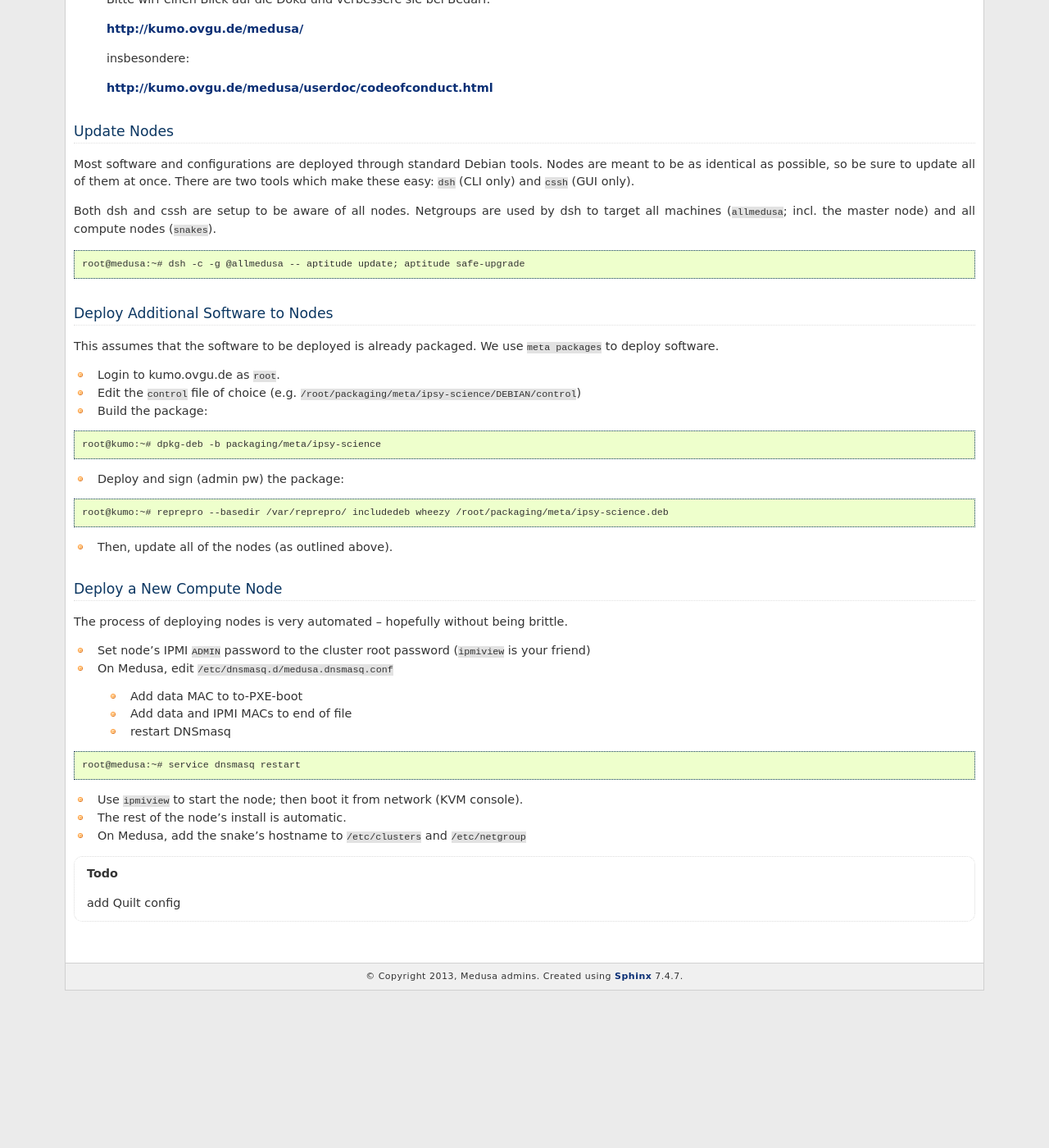
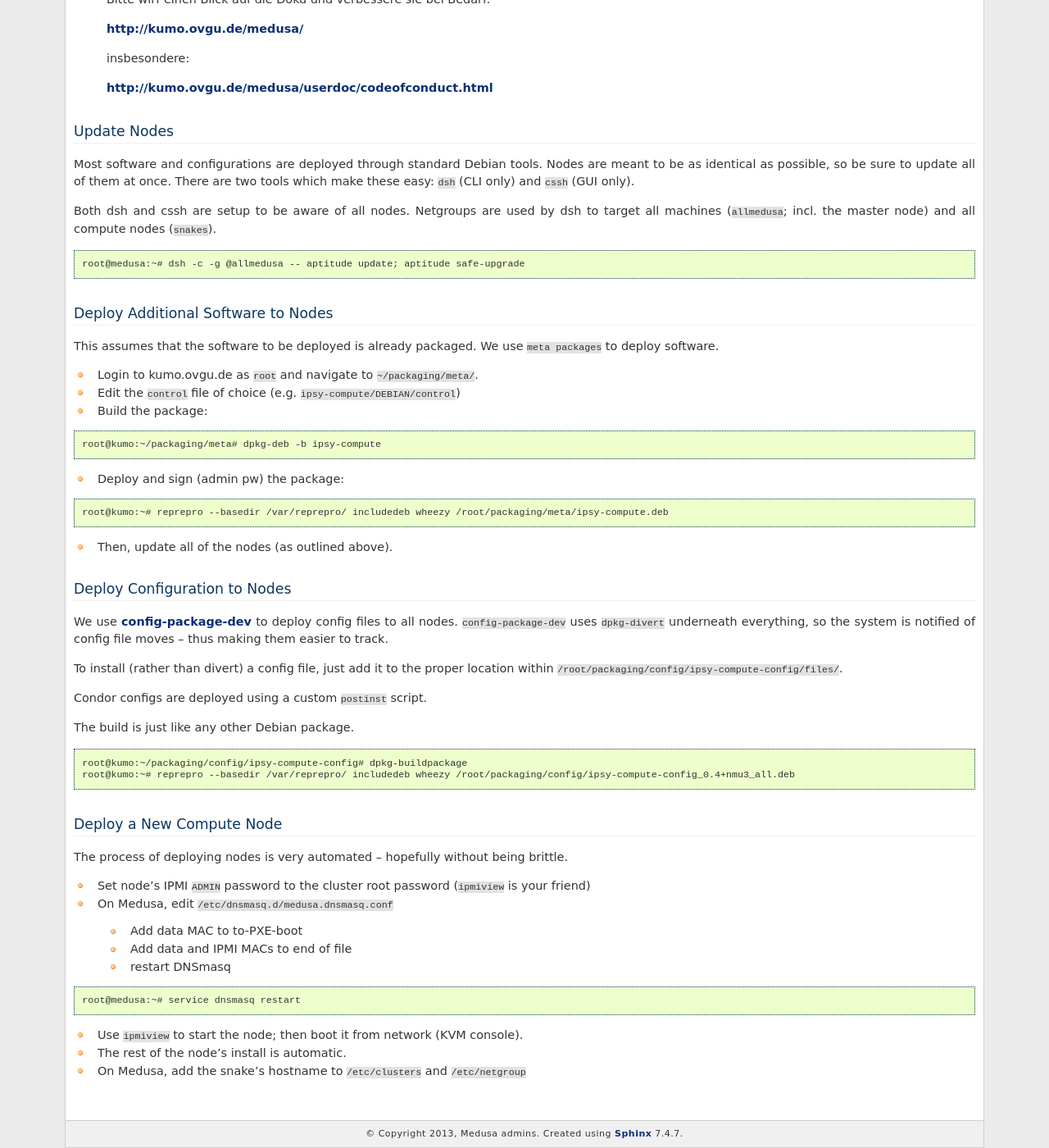
Before and after one commit to psychoinformatics-de/ipsy-docs, a Sphinx documentation site: the page built from source/internal/common_tasks.rst, in a window 1280 px wide and 1400 px high, scrolled down 1068 px. Shown: the whole window at 82% size. Built offline with Sphinx 7.4.7, drawn with Linux system fonts in a browser that asks for light colours; formulas are drawn with MathJax 3; before the commit the page ends 2276 px from its top, so only the background shows below that.

Commit message:
Update meta package section. Add information abot deploying configuration.

```diff
--- a/source/internal/common_tasks.rst
+++ b/source/internal/common_tasks.rst
@@ -74,21 +74,41 @@ Deploy Additional Software to Nodes
 This assumes that the software to be deployed is already packaged. We use ``meta packages``
 to deploy software.
 
-* Login to kumo.ovgu.de as ``root``.
-* Edit the ``control`` file of choice (e.g. ``/root/packaging/meta/ipsy-science/DEBIAN/control``)
+* Login to kumo.ovgu.de as ``root`` and navigate to ``~/packaging/meta/``.
+* Edit the ``control`` file of choice (e.g. ``ipsy-compute/DEBIAN/control``)
 * Build the package:
 
 .. code-block:: bash
 
-   root@kumo:~# dpkg-deb -b packaging/meta/ipsy-science
+   root@kumo:~/packaging/meta# dpkg-deb -b ipsy-compute
 
 * Deploy and sign (admin pw) the package:
 
 .. code-block:: bash
 
-   root@kumo:~# reprepro --basedir /var/reprepro/ includedeb wheezy /root/packaging/meta/ipsy-science.deb
+   root@kumo:~# reprepro --basedir /var/reprepro/ includedeb wheezy /root/packaging/meta/ipsy-compute.deb
 
 * Then, update all of the nodes (as outlined above).
+
+Deploy Configuration to Nodes
+=============================
+We use `config-package-dev`_ to deploy config files to all nodes. ``config-package-dev`` uses
+``dpkg-divert`` underneath everything, so the system is notified of config file moves -- thus
+making them easier to track.
+
+To install (rather than divert) a config file, just add it to the proper location within
+``/root/packaging/config/ipsy-compute-config/files/``.
+
+Condor configs are deployed using a custom ``postinst`` script.
+
+The build is just like any other Debian package.
+
+.. code-block:: bash
+
+   root@kumo:~/packaging/config/ipsy-compute-config# dpkg-buildpackage
+   root@kumo:~# reprepro --basedir /var/reprepro/ includedeb wheezy /root/packaging/config/ipsy-compute-config_0.4+nmu3_all.deb
+
+.. _config-package-dev: http://debathena.mit.edu/config-package-dev/
 
 Deploy a New Compute Node
 =========================
@@ -108,5 +128,3 @@ The process of deploying nodes is very automated -- hopefully without being brit
 * Use ``ipmiview`` to start the node; then boot it from network (KVM console).
 * The rest of the node's install is automatic.
 * On Medusa, add the snake's hostname to ``/etc/clusters`` and ``/etc/netgroup``
-
-.. todo:: add Quilt config
```
